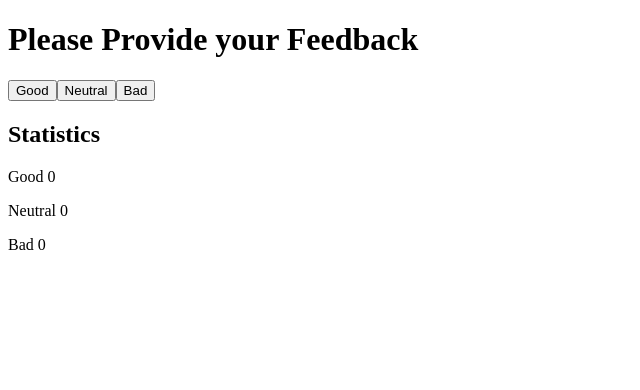
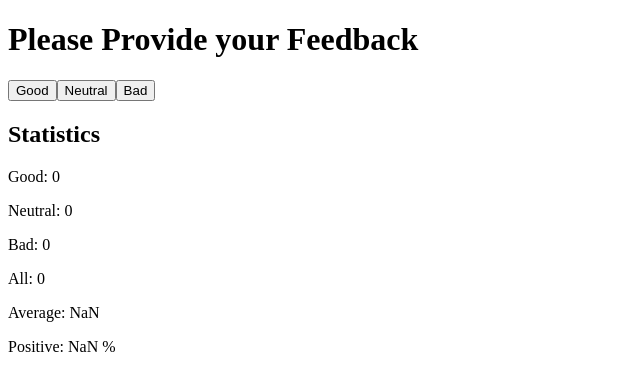
Before and after one commit to JufailiTech/FullStackDev_Jufaili, a React (Create React App) app in the folder part1/unicafe/: page / in a window 1280 px wide. Shown: the top 390 px of the page, without its empty margins (0-640 px from the left). Built offline with nearby package versions, Linux system fonts and the light colour scheme.

Commit message:
Show more statistics about the gathered feedback, ex 1.7

```diff
--- a/part1/unicafe/src/App.js
+++ b/part1/unicafe/src/App.js
@@ -13,9 +13,12 @@
       <button onClick={() => setNeutral(neutral + 1)}>Neutral</button>
       <button onClick={() => setBad(bad + 1)}>Bad</button>
       <h2>Statistics</h2>
-      <p>Good {good}</p>
-      <p>Neutral {neutral}</p>
-      <p>Bad {bad}</p>
+      <p>Good: {good}</p>
+      <p>Neutral: {neutral}</p>
+      <p>Bad: {bad}</p>
+      <p>All: {good + bad + neutral}</p>
+      <p>Average: {(good - bad) / (good + bad + neutral)}</p>
+      <p>Positive: {((good / (good + bad + neutral)) * 100).toFixed(13)} %</p>
     </div>
   );
 };
```
